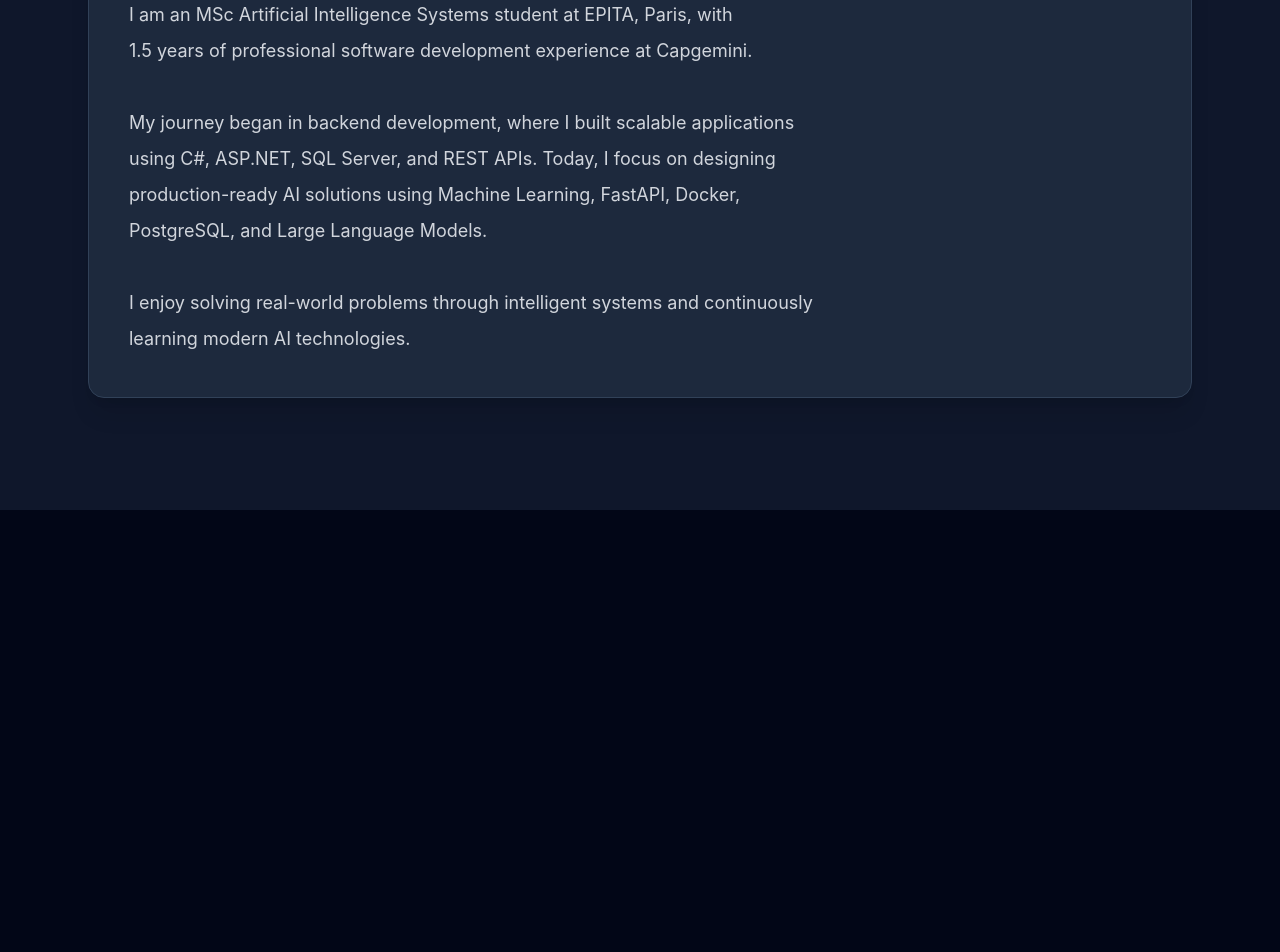
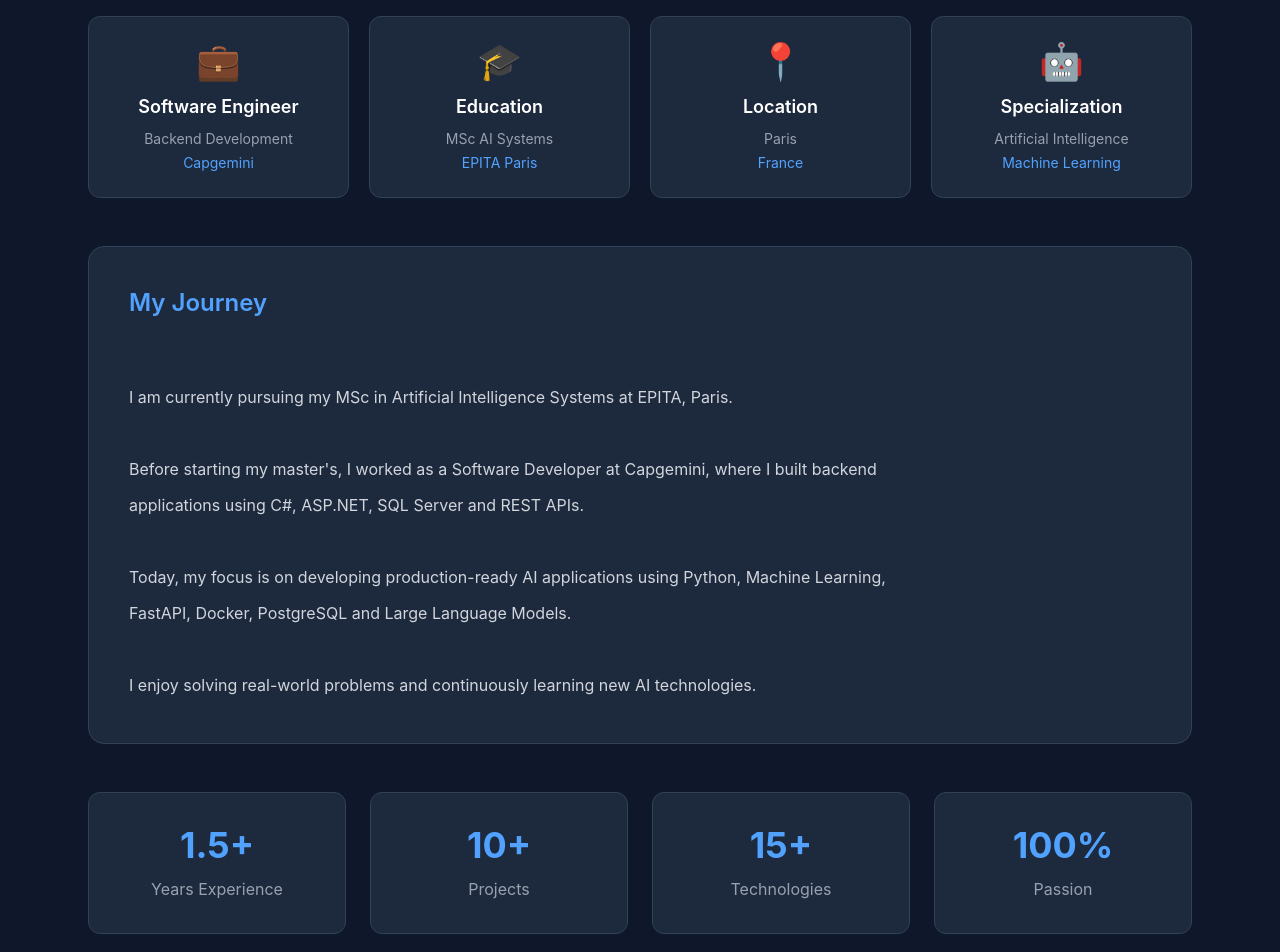
Before and after one commit to Shakya-2001/portfolio, a React app: page / in a window 1280 px wide. Shown: the part 1080-2032 px from the top of the page. Before the commit the page ends 1590 px from the top, so only its background shows below. Built offline with nearby package versions, Linux system fonts and the light colour scheme; the HTML template or start-up script is replaced by a standard one.

Commit message:
updated about me section

```diff
--- a/src/components/About.jsx
+++ b/src/components/About.jsx
@@ -3,33 +3,94 @@ import aboutData from "../data/aboutData";
 
 const About = () => {
   return (
-    <section
-      id="about"
-      className="py-28 bg-slate-900 text-white"
-    >
+    <section id="about" className="py-24 bg-slate-900 text-white">
       <div className="max-w-6xl mx-auto px-6">
 
+        {/* Section Title */}
         <motion.h2
-          initial={{ opacity: 0, y: 40 }}
+          initial={{ opacity: 0, y: 30 }}
           whileInView={{ opacity: 1, y: 0 }}
+          viewport={{ once: true }}
           transition={{ duration: 0.6 }}
-          viewport={{ once: true }}
-          className="text-4xl font-bold mb-12 text-center"
+          className="text-4xl font-bold text-center mb-14"
         >
           {aboutData.title}
         </motion.h2>
+        <p className="text-gray-400 text-center mt-4 mb-12 max-w-2xl mx-auto text-lg">
+            {aboutData.subtitle}
+        </p>
 
+        {/* Highlight Cards */}
+        <div className="grid grid-cols-2 md:grid-cols-4 gap-5 mb-12">
+
+          {aboutData.highlights.map((item) => (
+            <motion.div
+              key={item.title}
+              initial={{ opacity: 0, y: 25 }}
+              whileInView={{ opacity: 1, y: 0 }}
+              viewport={{ once: true }}
+              transition={{ duration: 0.5 }}
+              className="bg-slate-800 rounded-xl border border-slate-700 p-6 text-center hover:border-blue-500 hover:-translate-y-2 transition-all duration-300"
+            >
+              <div className="text-4xl mb-3">{item.emoji}</div>
+
+              <h3 className="font-semibold text-lg">
+                {item.title}
+              </h3>
+
+              <p className="text-gray-400 mt-2 text-sm">
+                 {item.value}
+              </p>
+
+              <p className="text-blue-400 text-sm mt-1">
+                    {item.company}
+              </p>
+
+            </motion.div>
+          ))}
+
+        </div>
+
+        {/* Journey */}
         <motion.div
           initial={{ opacity: 0 }}
           whileInView={{ opacity: 1 }}
-          transition={{ duration: 0.8 }}
           viewport={{ once: true }}
-          className="bg-slate-800 rounded-2xl p-10 shadow-xl border border-slate-700"
+          transition={{ duration: 0.7 }}
+          className="bg-slate-800 rounded-2xl border border-slate-700 p-10"
         >
-          <p className="text-lg leading-9 text-gray-300 whitespace-pre-line">
-            {aboutData.description}
+
+          <h3 className="text-2xl font-semibold mb-6 text-blue-400">
+            My Journey
+          </h3>
+
+          <p className="text-gray-300 leading-9 whitespace-pre-line max-w-3xl">
+            {aboutData.journey}
           </p>
+
         </motion.div>
+
+        {/* Statistics */}
+        <div className="grid grid-cols-2 md:grid-cols-4 gap-6 mt-12">
+        {aboutData.stats.map((item) => (
+            <motion.div
+            key={item.label}
+            initial={{ opacity: 0, y: 20 }}
+            whileInView={{ opacity: 1, y: 0 }}
+            viewport={{ once: true }}
+            transition={{ duration: 0.5 }}
+            className="bg-slate-800 rounded-xl border border-slate-700 p-8 text-center hover:border-blue-500 hover:-translate-y-2 transition-all duration-300"
+            >
+            <h3 className="text-4xl font-bold text-blue-400">
+                {item.number}
+            </h3>
+
+            <p className="text-gray-400 mt-3">
+                {item.label}
+            </p>
+            </motion.div>
+        ))}
+        </div>
 
       </div>
     </section>
--- a/src/data/aboutData.js
+++ b/src/data/aboutData.js
@@ -1,18 +1,64 @@
 const aboutData = {
   title: "About Me",
 
-  description: `
-I am an MSc Artificial Intelligence Systems student at EPITA, Paris, with
-1.5 years of professional software development experience at Capgemini.
+  subtitle:
+    "Software Engineer turned AI Engineer • Building intelligent solutions for real-world problems.",
 
-My journey began in backend development, where I built scalable applications
-using C#, ASP.NET, SQL Server, and REST APIs. Today, I focus on designing
-production-ready AI solutions using Machine Learning, FastAPI, Docker,
-PostgreSQL, and Large Language Models.
+  highlights: [
+    {
+      emoji: "💼",
+      title: "Software Engineer",
+      value: "Backend Development",
+      company: "Capgemini",
+    },
+    {
+      emoji: "🎓",
+      title: "Education",
+      value: "MSc AI Systems",
+      company: "EPITA Paris",
+    },
+    {
+      emoji: "📍",
+      title: "Location",
+      value: "Paris",
+      company: "France",
+    },
+    {
+      emoji: "🤖",
+      title: "Specialization",
+      value: "Artificial Intelligence",
+      company: "Machine Learning",
+    },
+  ],
 
-I enjoy solving real-world problems through intelligent systems and continuously
-learning modern AI technologies.
+  journey: `
+I am currently pursuing my MSc in Artificial Intelligence Systems at EPITA, Paris.
+
+Before starting my master's, I worked as a Software Developer at Capgemini, where I built backend applications using C#, ASP.NET, SQL Server and REST APIs.
+
+Today, my focus is on developing production-ready AI applications using Python, Machine Learning, FastAPI, Docker, PostgreSQL and Large Language Models.
+
+I enjoy solving real-world problems and continuously learning new AI technologies.
 `,
+
+  stats: [
+    {
+      number: "1.5+",
+      label: "Years Experience",
+    },
+    {
+      number: "10+",
+      label: "Projects",
+    },
+    {
+      number: "15+",
+      label: "Technologies",
+    },
+    {
+      number: "100%",
+      label: "Passion",
+    },
+  ],
 };
 
 export default aboutData;
--- /dev/null
+++ b/src/data/projectsData.js
@@ -0,0 +1,69 @@
+const projectsData = [
+  {
+    id: 1,
+    title: "AI Meeting Assistant",
+    description:
+      "An AI-powered meeting assistant that transcribes audio, generates concise summaries, and extracts action items using Whisper and transformer-based language models.",
+    technologies: [
+      "Python",
+      "Whisper",
+      "Transformers",
+      "FastAPI",
+      "Docker",
+      "PostgreSQL",
+    ],
+    github: "#",
+    demo: "#",
+    featured: true,
+  },
+
+  {
+    id: 2,
+    title: "DSP Production Pipeline",
+    description:
+      "Production-ready machine learning pipeline built with FastAPI, Streamlit, PostgreSQL, Docker, and Apache Airflow.",
+    technologies: [
+      "FastAPI",
+      "Docker",
+      "PostgreSQL",
+      "Airflow",
+      "Streamlit",
+    ],
+    github: "#",
+    demo: "#",
+    featured: true,
+  },
+
+  {
+    id: 3,
+    title: "Bike Sharing Prediction",
+    description:
+      "Machine learning model that predicts bike rental demand using feature engineering and regression techniques.",
+    technologies: [
+      "Python",
+      "Scikit-learn",
+      "Pandas",
+      "Matplotlib",
+    ],
+    github: "#",
+    demo: "#",
+    featured: false,
+  },
+
+  {
+    id: 4,
+    title: "Statistical Learning",
+    description:
+      "End-to-end statistical learning project covering regression, regularization, model evaluation, and cross-validation.",
+    technologies: [
+      "Python",
+      "NumPy",
+      "Scikit-learn",
+    ],
+    github: "#",
+    demo: "#",
+    featured: false,
+  },
+];
+
+export default projectsData;
```
